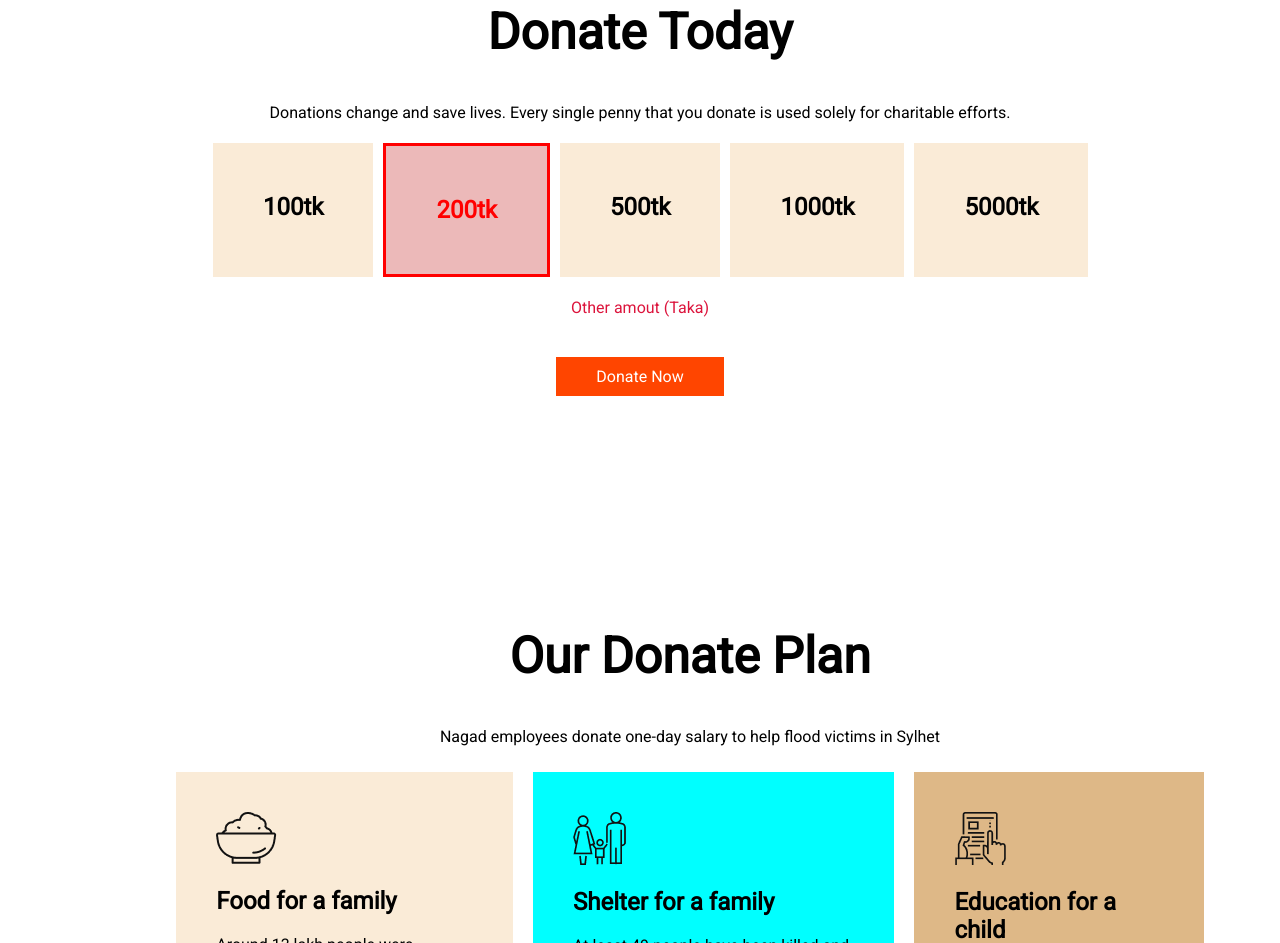
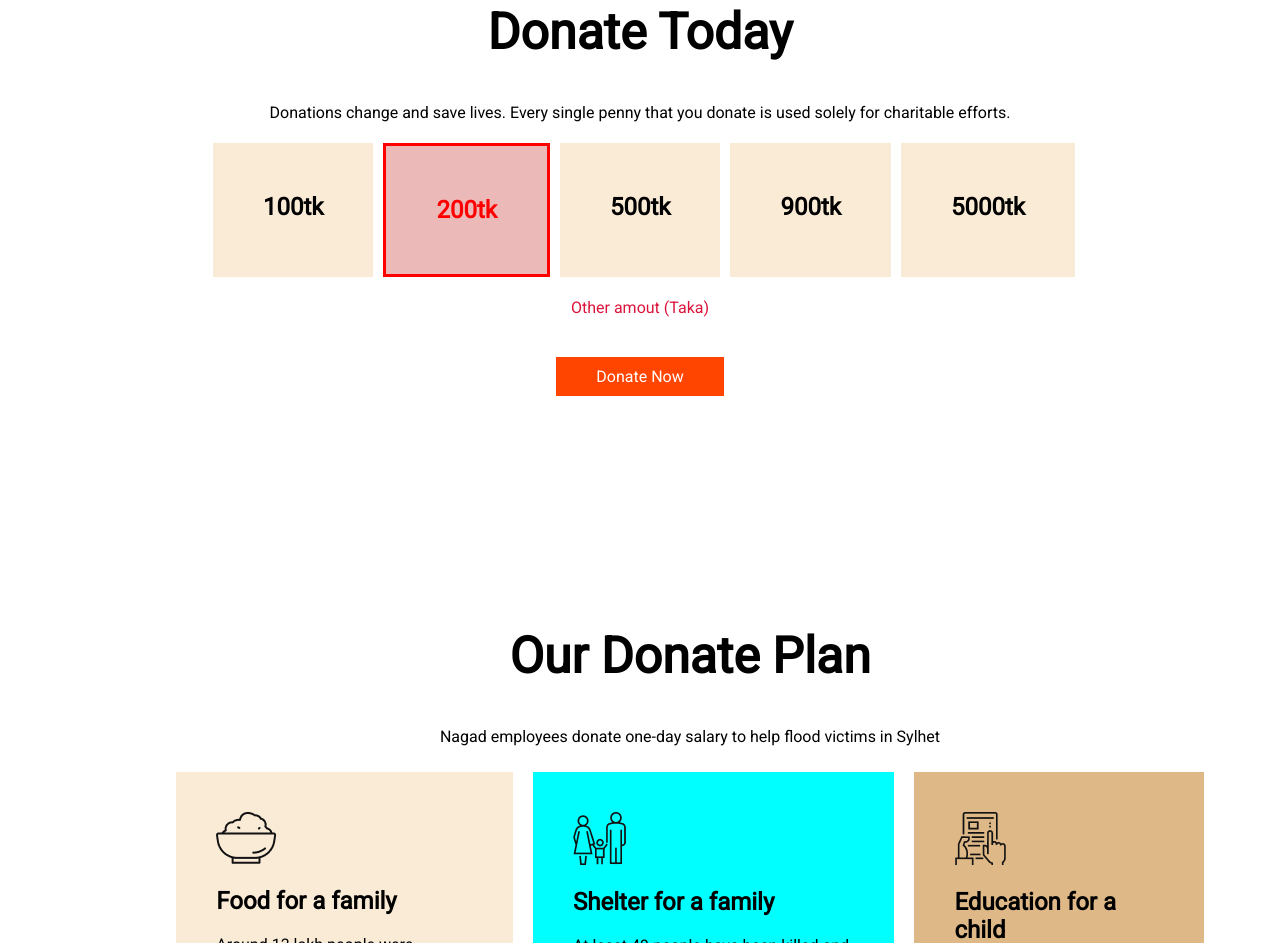
Before and after one commit to nurhossain25/assignment-one, a plain HTML site: page index.html in a window 1280 px wide. Shown: the part 960-1903 px from the top of the page. Drawn offline with Linux system fonts and the light colour scheme; files whose address does not match are found by name.

Commit message:
1st commit

```diff
--- a/index.html
+++ b/index.html
@@ -20,12 +20,10 @@
             <h1>Let’s Help Those Who Are</h1>
             <h1>More In Need</h2>
                 <p>
-
                     This undated UNB photo shows the view of flood situation in Sylhet.
 
                     The flood situation in Sylhet district improved slightly on Tuesday morning, with most of the rivers
-                    except
-                    the
+                    except the
                     Kushiyara showing a receding trend.</p>
                 <a class="Link-Button" target="_blank" href="">Donate Now</a>
         </div>
@@ -40,7 +38,7 @@
             <h2>100tk</h2>
             <h2 id="color">200tk</h2>
             <h2>500tk</h2>
-            <h2>1000tk</h2>
+            <h2>900tk</h2>
             <h2>5000tk</h2>
 
         </div>
--- a/style.css
+++ b/style.css
@@ -41,7 +41,6 @@ h1 {
     margin: 5px;
     padding: 50px;
     background-color: antiquewhite;
-
 }
 
 #color {
@@ -79,7 +78,6 @@ h1 {
     padding: 40px;
 
 }
-
 
 #Family {
     background-color: antiquewhite;
```
